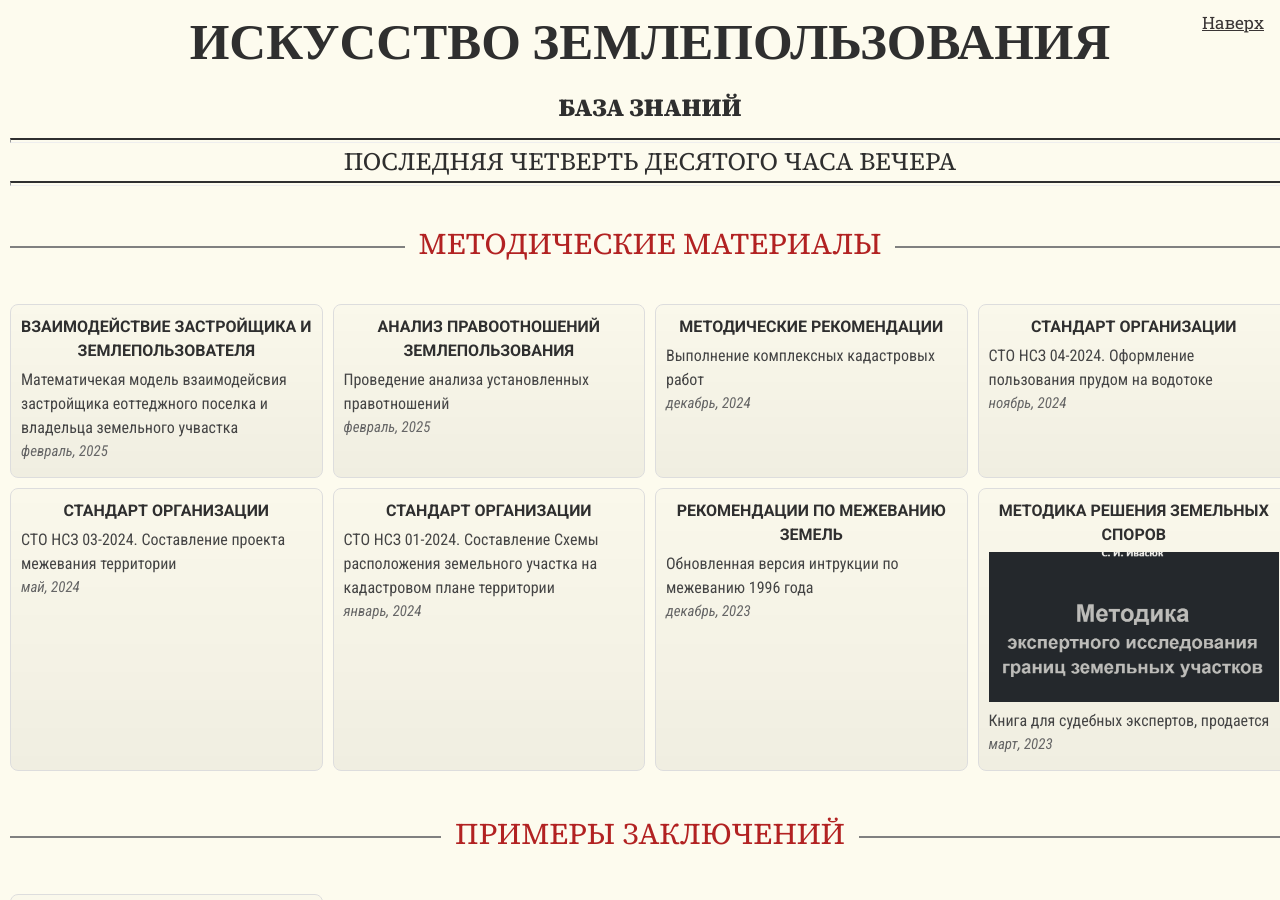
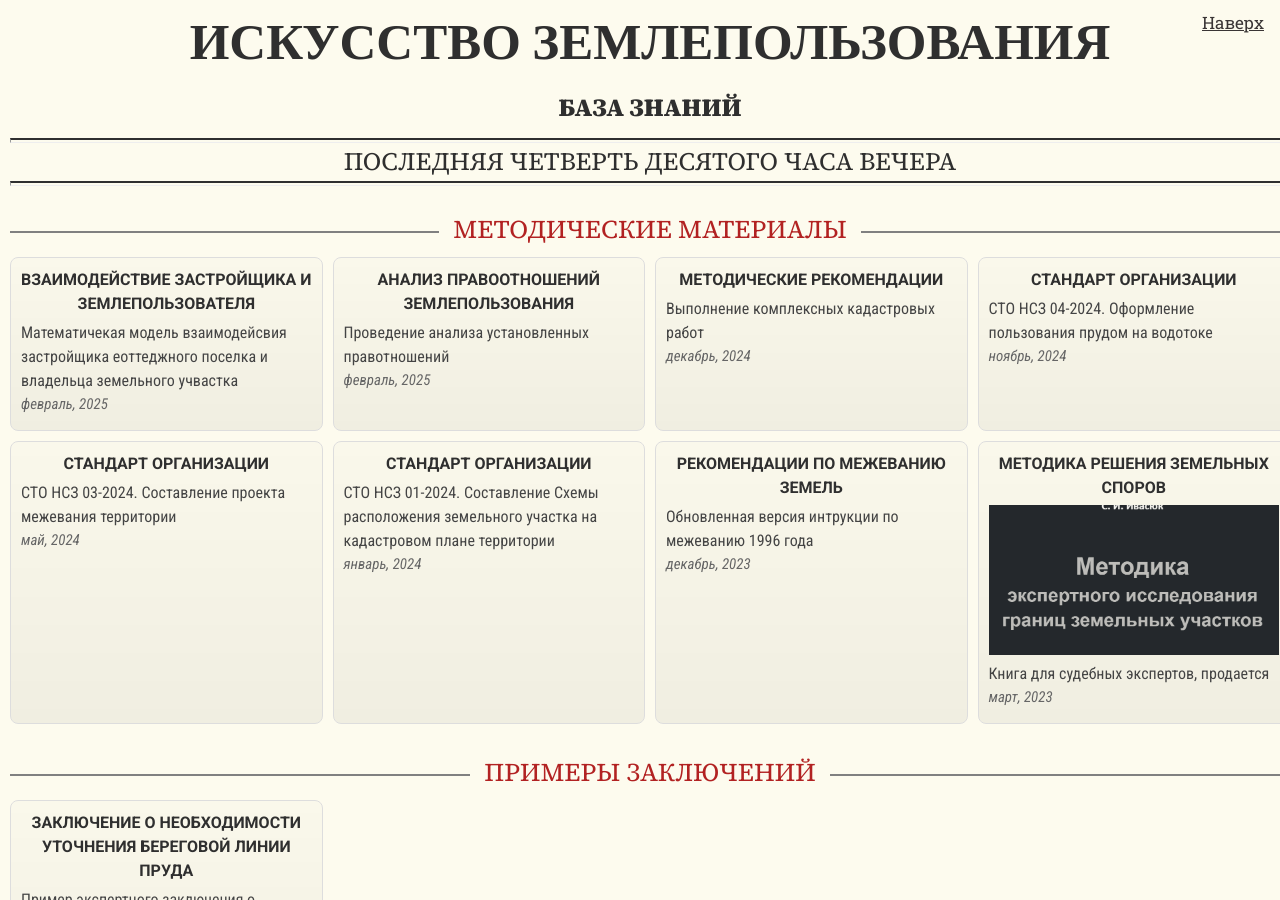
Before and after one commit to SergSi/land-use-art, a Jekyll site: the page built from index.md, in a window 1280 px wide and 900 px high. Built offline with Jekyll 4.4.1, drawn with Linux system fonts in a browser that asks for light colours; some web fonts are replaced.

Commit message:
Update card.html

```diff
--- a/_includes/card.html
+++ b/_includes/card.html
@@ -22,7 +22,7 @@
           {% assign group = grouped_posts | where: "name", class_key | first %}
           {% if group and group.items.size > 0 %}
           {% assign class_name = class_data.names[class_key] | default: class_key %}
-          <h2 class="text serif linetitle" style="text-transform: uppercase;">{{ class_name | capitalize }}</h2>
+          <h2 class="serif linetitle" style="text-transform: uppercase;">{{ class_name | capitalize }}</h2>
           <div class="card-grid">
               {% for post in group.items %}
               <div class="card">
```
